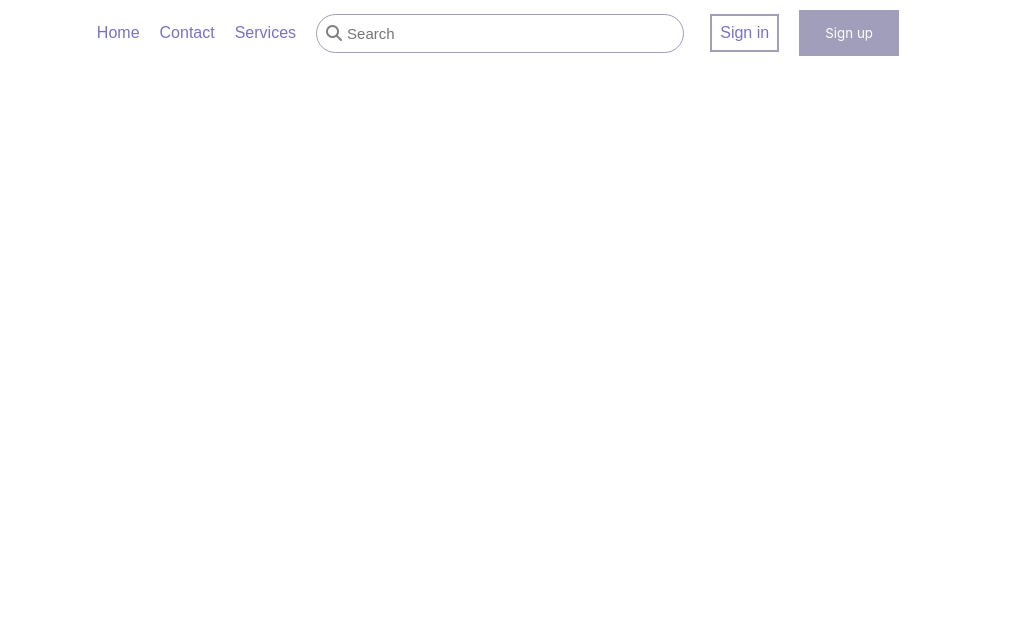
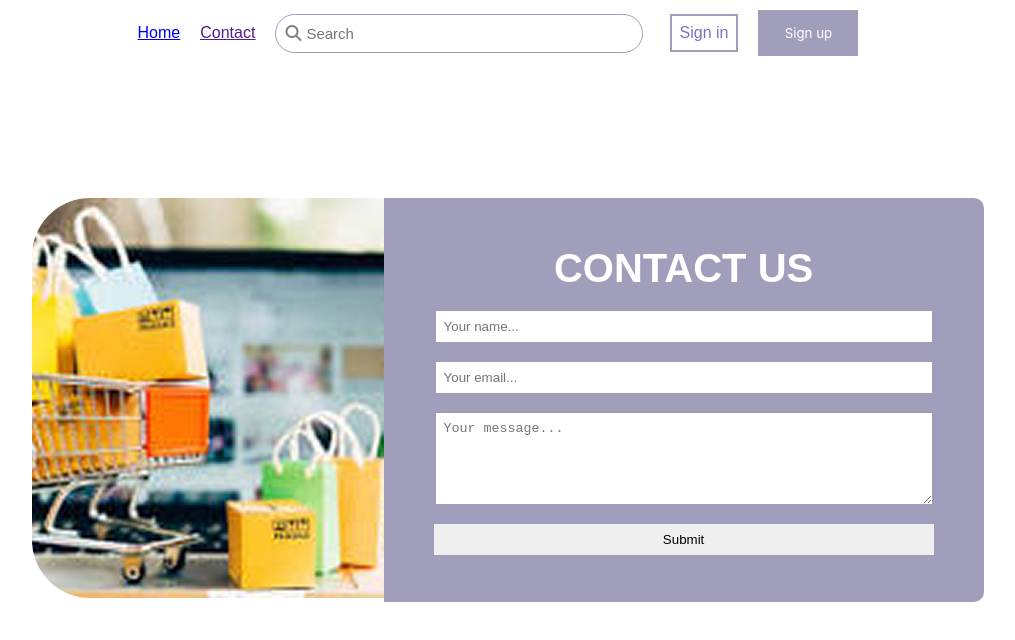
Before and after one commit to EddyTech-Genius/my-project, a React (Create React App) app: page /contact in a window 1280 px wide. Shown: the top 640 px of the page, without its empty margins (132-1147 px from the left). Built offline with nearby package versions, Linux system fonts and the light colour scheme.

Commit message:
adxed another route

```diff
--- a/src/App.js
+++ b/src/App.js
@@ -4,6 +4,7 @@ import "./App.css";
 import Home from './main/Home';
 import ProductDetail from './main/ProductDetail';
 import Navbar from './component/Navbar'
+import Contact from './pages/Contact'
 import {all_product} from "./utilities/all-products"
 
 function App() {
@@ -14,6 +15,7 @@ function App() {
        <Routes>
         <Route path="/" element={<Home products={all_product}/>} />
         <Route path="/product/:id" element={<ProductDetail products={all_product}/>} />
+        <Route path="/contact" element={<Contact/>}></Route>
        </Routes>
     </Router>
   </div>
--- a/src/component/Navbar.jsx
+++ b/src/component/Navbar.jsx
@@ -1,4 +1,5 @@
 import React from 'react'
+import {Link} from 'react-router-dom'
 import "../main/styles/navbar.css"
 
 const Navbar = () => {
@@ -6,15 +7,12 @@ const Navbar = () => {
     <div>
       <nav>
           <ul>
-            <li>
-              <a href="">Home</a>
-            </li>
-            <li>
+            <Link to={'/'}>
+              Home
+            </Link>
+            <Link to={'/contact'}>
               <a href="">Contact</a>
-            </li>
-            <li>
-              <a href="">Services</a>
-            </li>
+            </Link>
 
             <div className="input__container">
               <input type="search" placeholder="Search" />
--- a/src/main/Home.jsx
+++ b/src/main/Home.jsx
@@ -7,7 +7,6 @@ import ProductList from "./ProductList";
 const Home = ({ products }) => {
   return (
     <>
-      {" "}
       <section id="home">
 
         <h1>Welcome To Ed's Sales Site</h1>
@@ -42,30 +41,6 @@ const Home = ({ products }) => {
         </div> */}
         <ProductList products={products} />
       </section>
-      <section id="contact">
-        <div className="contact__container">
-          <div className="img__contact">
-            <img src="/assets/contact-image.png" alt="" />
-          </div>
-          <div className="contact__text">
-            <h2>CONTACT US</h2>
-
-            <input placeholder="Your name..." type="text" className="inputs" />
-            <input
-              placeholder="Your email..."
-              type="email"
-              className="inputs"
-            />
-            <textarea
-              placeholder="Your message..."
-              className="inputs"
-              rows="5"
-              id=""
-            ></textarea>
-            <button>Submit</button>
-          </div>
-        </div>
-      </section>
     </>
   );
 };
--- /dev/null
+++ b/src/pages/Contact.jsx
@@ -0,0 +1,29 @@
+import React from "react";
+import "../main/styles/contact.css";
+
+const Contact = () => {
+  return (
+    <section id="contact">
+      <div className="contact__container">
+        <div className="img__contact">
+          <img src="/assets/contact-image.png" alt="" />
+        </div>
+        <div className="contact__text">
+          <h2>CONTACT US</h2>
+
+          <input placeholder="Your name..." type="text" className="inputs" />
+          <input placeholder="Your email..." type="email" className="inputs" />
+          <textarea
+            placeholder="Your message..."
+            className="inputs"
+            rows="5"
+            id=""
+          ></textarea>
+          <button>Submit</button>
+        </div>
+      </div>
+    </section>
+  );
+};
+
+export default Contact;
```
